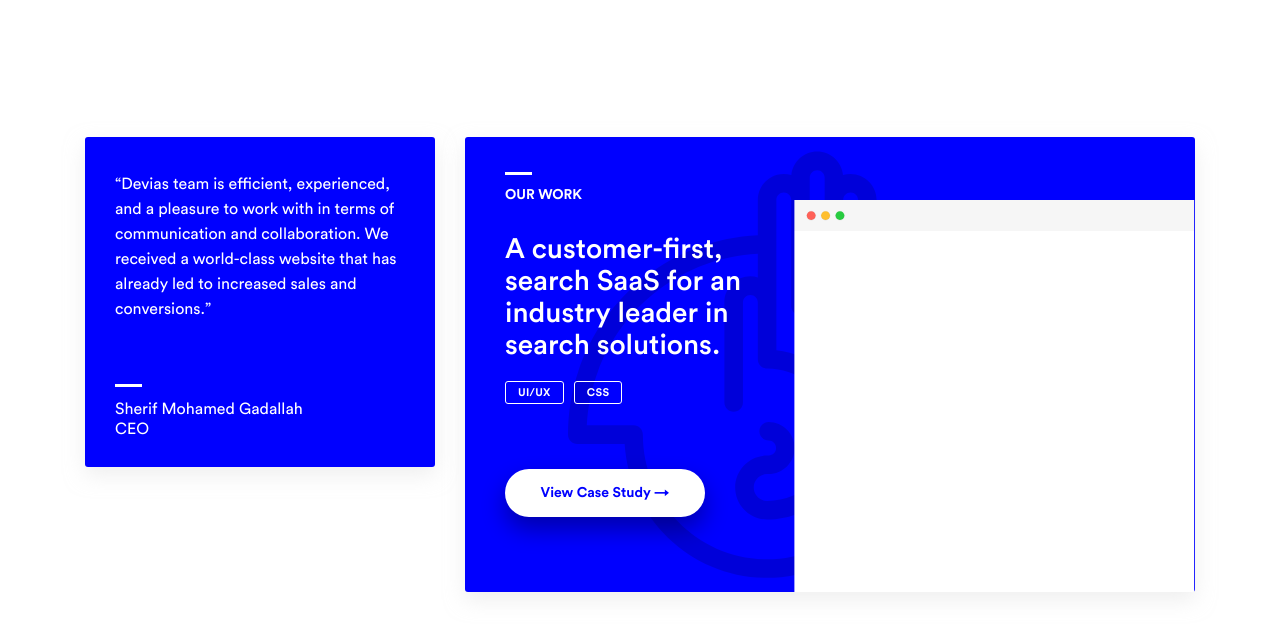
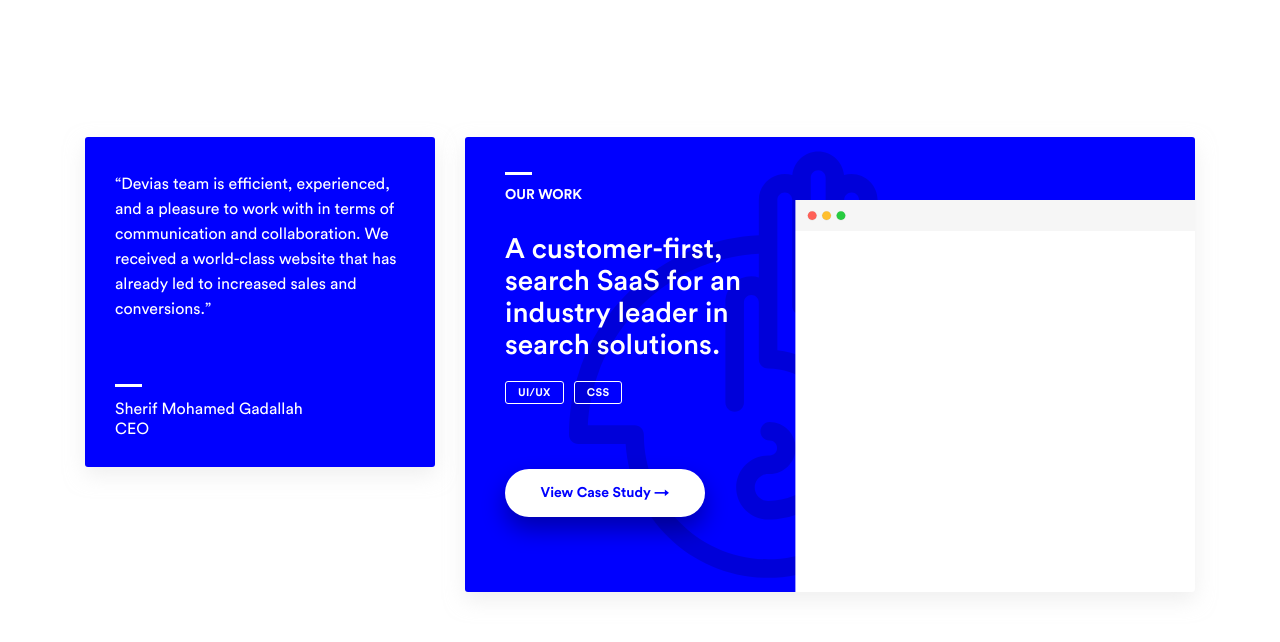
Before and after one commit to uf0h/devias-website, a plain HTML site: page index.html in a window 1280 px wide. Shown: the part 900-1542 px from the top of the page. Drawn offline with Linux system fonts and the light colour scheme.

Commit message:
fix 1px gap on image

```diff
--- a/style.css
+++ b/style.css
@@ -292,8 +292,9 @@ main {
 }
 
 .our-work-card {
-  background: url('./assets/images/our-work.svg') no-repeat bottom right;
+  background: url('./assets/images/our-work.svg') no-repeat;
   background-color: #00f;
+  background-position: calc(100% + 1px) bottom;
 }
 
 .big-card--title {
```
